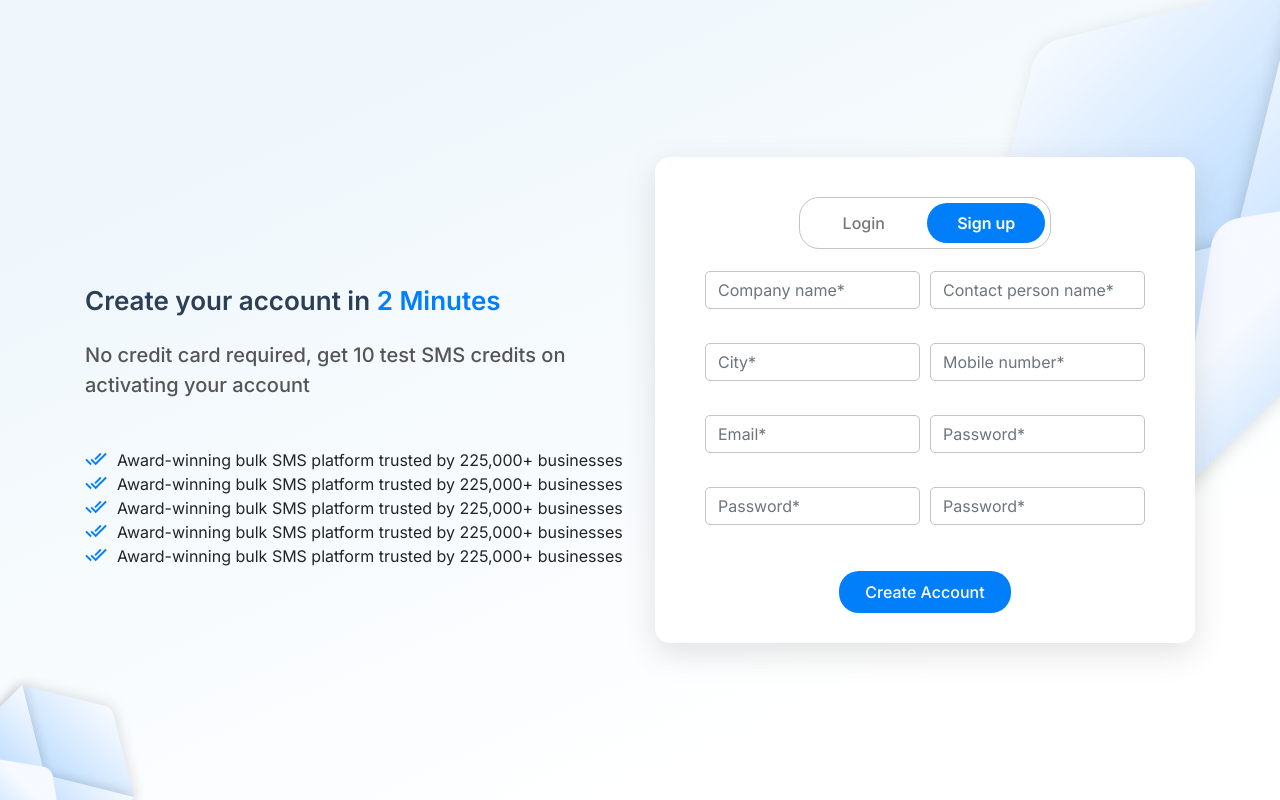
After one commit to Mayur805/sms, a PHP site: page /login.php in a window 1280 px wide. The commit adds this page. Run offline with PHP 8.4, Linux system fonts and the light colour scheme; some libraries are stand-ins or nearby versions.

Commit message:
Add login page

```diff
--- a/assets/css/main.css
+++ b/assets/css/main.css
@@ -878,10 +878,149 @@ button.btn.faq-btn.d-flex.justify-content-between[aria-expanded="true"] img {
     color: #333333;
 }
 
-.cot-form {
+.contact-our-team .cot-form {
     margin-top: 0px;
 }
 
-.cot-form .fes-sms {
+.contact-our-team .cot-form .fes-sms {
     font-size: 30px;
 }
+
+
+/* {{{{{{{{{{{{{{{{{{{{{{{{{{    LOgin Page   }}}}}}}}}}}}}}}}}}}}}}}}}}}}}}}}}}}}}}}}}}}}}}}}}*/
+
+.login {
+    height: 100vh;
+    background: linear-gradient(155.83deg, #EFF7FC 17.48%, #FFFFFF 79.58%);
+    margin: 0px;
+    position: relative;
+}
+
+.login .login-one {
+    position: absolute;
+    top: 0px;
+    right: 0px;
+}
+
+.login .login-two {
+    position: absolute;
+    bottom: 0px;
+    left: 0px;
+}
+
+.login .cot-form {
+    margin-top: 0px;
+    box-shadow: 0px 10px 31px rgba(92, 92, 92, 0.18);
+}
+
+.login .login-t {
+    font-weight: 600;
+    font-size: 26px;
+    color: #2C3F56;
+}
+
+.login .login-t span {
+    color: #017EFA;
+}
+
+.login .login-t2 {
+    margin-top: 20px;
+    font-weight: 500;
+    font-size: 20px;
+    color: #555555;
+}
+
+.login .login-p {
+    margin-left: 10px;
+}
+
+
+/* Login and signup form */
+
+.rk-card-login .bu-form-input {
+    margin-top: 18px;
+}
+
+.rk-card-login {
+    background: #FFFFFF;
+    box-shadow: 0px 10px 31px rgba(92, 92, 92, 0.18);
+    border-radius: 15px;
+    padding: 40px 35px 30px;
+}
+
+.rk-card-login .tab {
+    display: flex;
+    justify-content: center;
+}
+
+.rk-card-login .tab .btn_tb {
+    border: 1px solid #C4C4C4;
+    box-sizing: border-box;
+    border-radius: 20px;
+    width: max-content;
+    padding: 5px;
+}
+
+.rk-card-login .tab .btn_tb .tablinks {
+    padding: 8px 0;
+    width: 118px;
+    font-weight: 500;
+    font-size: 16px;
+    text-align: center;
+    color: #777777;
+    border: none;
+    background-color: transparent;
+    border-radius: 20px;
+}
+
+.rk-card-login .tab .btn_tb .tablinks.active {
+    background: #017EFA;
+    color: #fff;
+    font-weight: 600;
+}
+
+.rk-card-login .tab .btn_tb .tablinks:focus {
+    outline: none;
+}
+
+.rk-card-login .login-btn-rk {
+    background: #017EFA;
+    border-radius: 20px;
+    font-weight: 500;
+    font-size: 16px;
+    text-align: center;
+    color: #FFFFFF;
+    width: max-content;
+    padding: 8px 25px;
+    margin-top: 30px;
+}
+
+.rk-card-login .login-btn-rk:focus {
+    outline: 0;
+    box-shadow: none;
+}
+
+.rk-card-login .fopsw {
+    margin-top: 15px;
+}
+
+.rk-card-login .fopsw a {
+    font-weight: 500;
+    font-size: 15px;
+    color: #777777;
+}
+
+@media (max-width: 992.98px) {
+    .login {
+        height: 100%;
+    }
+}
+
+@media (max-width: 352.98px) {
+    .rk-card-login .tab .btn_tb .tablinks {
+        width: 100px;
+    }
+    .rk-card-login {
+        padding: 40px 5px 30px;
+    }
+}
--- a/include/header.php
+++ b/include/header.php
@@ -50,6 +50,9 @@
                     <li class="nav-item">
                         <a class="nav-link" href="contact-us.php">Contact us</a>
                     </li>
+                    <li class="nav-item">
+                        <a class="nav-link" href="login.php">Login</a>
+                    </li>
 
                 </ul>
             </div>
--- /dev/null
+++ b/login.php
@@ -0,0 +1,136 @@
+<!DOCTYPE html>
+<html lang="en">
+
+<head>
+    <meta charset="UTF-8">
+    <meta http-equiv="X-UA-Compatible" content="IE=edge">
+    <meta name="viewport" content="width=device-width, initial-scale=1.0">
+    <link href="assets/css/bootstrap.min.css" rel="stylesheet">
+    <link href="assets/css/main.css" rel="stylesheet">
+
+    <title>Login</title>
+
+</head>
+
+<body>
+    <section class="login d-flex align-items-center justify-content-center">
+        <img src="assets/img/login-bg1.png" alt="" class="img-fluid login-one">
+        <img src="assets/img/login-bg2.png" alt="" class="img-fluid login-two">
+
+        <div class="container mt-5">
+
+            <div class="row">
+                <div class="col-lg-6 d-flex flex-column justify-content-center">
+                    <div class="login-t">Create your account in <span> 2 Minutes</span></div>
+                    <div class="login-t2">No credit card required, get 10 test SMS credits on activating your account</div>
+                    <div class="mt-5">
+                        <div class="d-flex align-items-start">
+                            <img src="assets/img/check_all_big.svg" alt="">
+                            <div class="login-p">Award-winning bulk SMS platform trusted by 225,000+ businesses</div>
+                        </div>
+                        <div class="d-flex align-items-start">
+                            <img src="assets/img/check_all_big.svg" alt="">
+                            <div class="login-p">Award-winning bulk SMS platform trusted by 225,000+ businesses</div>
+                        </div>
+                        <div class="d-flex align-items-start">
+                            <img src="assets/img/check_all_big.svg" alt="">
+                            <div class="login-p">Award-winning bulk SMS platform trusted by 225,000+ businesses</div>
+                        </div>
+                        <div class="d-flex align-items-start">
+                            <img src="assets/img/check_all_big.svg" alt="">
+                            <div class="login-p">Award-winning bulk SMS platform trusted by 225,000+ businesses</div>
+                        </div>
+                        <div class="d-flex align-items-start">
+                            <img src="assets/img/check_all_big.svg" alt="">
+                            <div class="login-p">Award-winning bulk SMS platform trusted by 225,000+ businesses</div>
+                        </div>
+                    </div>
+                </div>
+                <div class="col-lg-6 mt-lg-0 my-5 ">
+                    <div class="rk-card-login">
+                        <div class="tab">
+                            <div class="btn_tb">
+                                <button class="tablinks" onclick="openCity(event, 'login')">Login</button>
+                                <button class="tablinks" onclick="openCity(event, 'signup')" id="defaultOpen">Sign up</button>
+                            </div>
+                        </div>
+                        <div id="login" class="tabcontent col-12">
+                            <form class="d-flex flex-column align-items-center">
+                                <div class="form-row">
+                                    <div class="form-group col-12 mt-3">
+                                        <input type="email" class="form-control  " placeholder="Email*" id="">
+                                    </div>
+                                    <div class="form-group col-12 mt-1">
+                                        <input type="password" class="form-control " placeholder="Password*" id="">
+                                        <div class="fopsw">
+                                            <a href=""> Forget Password</a>
+                                        </div>
+                                    </div>
+                                </div>
+                                <button type="submit " class="btn login-btn-rk ">Login</button>
+                            </form>
+                        </div>
+                        <div id="signup" class="tabcontent col-12">
+                            <form class="d-flex flex-column align-items-center">
+                                <div class="form-row mt-1">
+                                    <div class="form-group col-md-6 ">
+                                        <input type="email" class="form-control bu-form-input " placeholder="Company name*" id="">
+                                    </div>
+                                    <div class="form-group col-md-6 ">
+                                        <input type="password" class="form-control bu-form-input " placeholder="Contact person name*" id="">
+                                    </div>
+                                    <div class="form-group col-md-6 ">
+                                        <input type="email" class="form-control bu-form-input " placeholder="City*" id="">
+                                    </div>
+                                    <div class="form-group col-md-6 ">
+                                        <input type="password" class="form-control bu-form-input " placeholder="Mobile number*" id="">
+                                    </div>
+                                    <div class="form-group col-md-6 ">
+                                        <input type="email" class="form-control bu-form-input " placeholder="Email*" id="">
+                                    </div>
+                                    <div class="form-group col-md-6 ">
+                                        <input type="password" class="form-control bu-form-input " placeholder="Password*" id="">
+                                    </div>
+                                    <div class="form-group col-md-6 ">
+                                        <input type="password" class="form-control bu-form-input " placeholder="Password*" id="">
+                                    </div>
+                                    <div class="form-group col-md-6 ">
+                                        <input type="password" class="form-control bu-form-input " placeholder="Password*" id="">
+                                    </div>
+                                </div>
+                                <a href="" class="btn login-btn-rk " data-toggle="modal" data-target="#addsmstemplatepop">Create Account</a>
+                            </form>
+                        </div>
+                    </div>
+                </div>
+            </div>
+        </div>
+    </section>
+
+    <!-- Nav icon -->
+    <script type="module" src="https://unpkg.com/ionicons@5.5.2/dist/ionicons/ionicons.esm.js"></script>
+    <script nomodule src="https://unpkg.com/ionicons@5.5.2/dist/ionicons/ionicons.js"></script>
+    <script src="assets/js/jquery.slim.min.js"></script>
+    <script src="assets/js/main.js"></script>
+    <script src="assets/js/bootstrap.bundle.min.js"></script>
+    <script>
+        function openCity(evt, planName) {
+            var i, tabcontent, tablinks;
+            tabcontent = document.getElementsByClassName("tabcontent");
+            for (i = 0; i < tabcontent.length; i++) {
+                tabcontent[i].style.display = "none";
+            }
+            tablinks = document.getElementsByClassName("tablinks");
+            for (i = 0; i < tablinks.length; i++) {
+                tablinks[i].className = tablinks[i].className.replace(" active", "");
+            }
+            document.getElementById(planName).style.display = "block";
+            evt.currentTarget.className += " active";
+        }
+
+        // Get the element with id="defaultOpen" and click on it
+        document.getElementById("defaultOpen").click();
+    </script>
+</body>
+
+</html>
```
Also changed, not shown: assets/img/check_all_big.svg (added), assets/img/login-bg1.png (added), assets/img/login-bg2.png (added), 2 other files.
